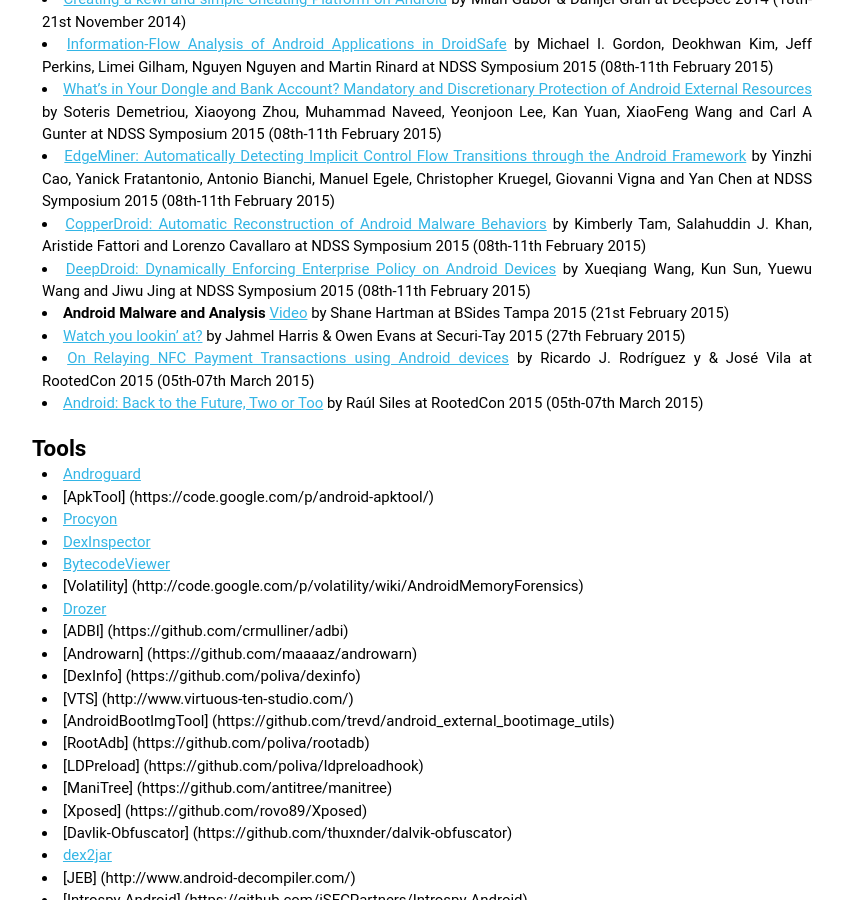
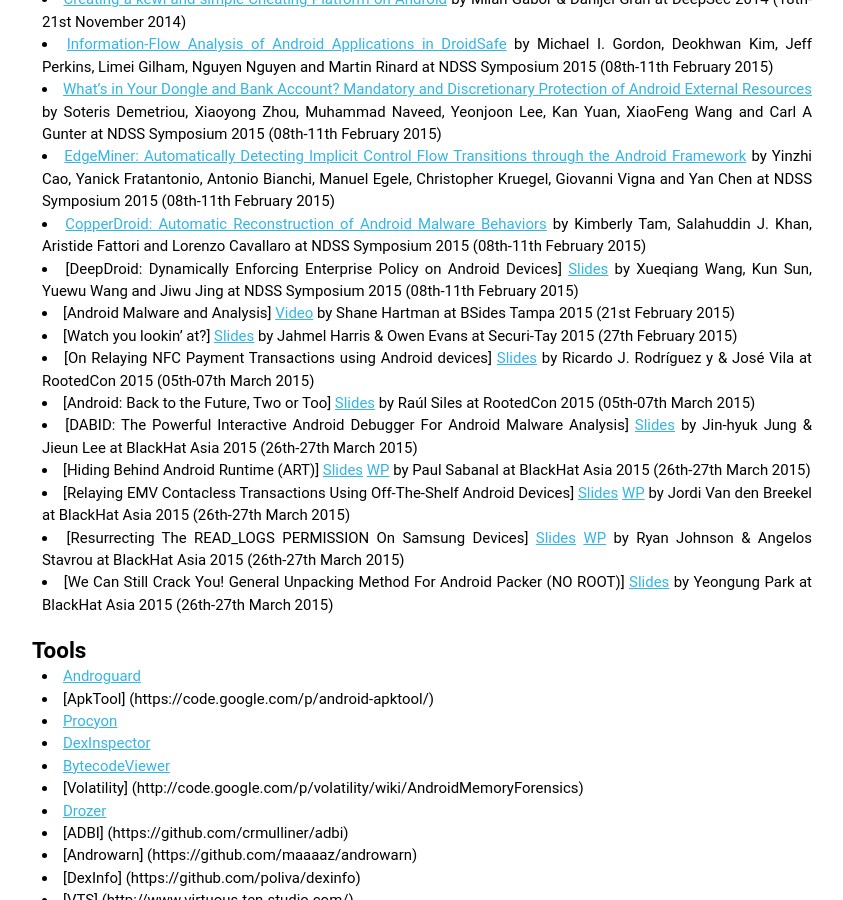
Before and after one commit to droidsec/droidsec.github.io, a Jekyll site: the page built from wiki/index.md, in a window 1280 px wide and 900 px high, scrolled down 6287 px. Shown: the whole window, without its empty margins (218-1061 px from the left). Built offline with Jekyll 4.4.1, drawn with Linux system fonts in a browser that asks for light colours; Markdown is read by kramdown in place of the engine named in the settings.

Commit message:
Update index.md

```diff
--- a/wiki/index.md
+++ b/wiki/index.md
@@ -194,11 +194,16 @@
 Muhammad Naveed, Yeonjoon Lee, Kan Yuan, XiaoFeng Wang and Carl A Gunter at NDSS Symposium 2015 (08th-11th February 2015)
 * [EdgeMiner: Automatically Detecting Implicit Control Flow Transitions through the Android Framework](http://www.internetsociety.org/sites/default/files/02_3_2.pdf) by Yinzhi Cao, Yanick Fratantonio, Antonio Bianchi, Manuel Egele, Christopher Kruegel, Giovanni Vigna and Yan Chen at NDSS Symposium 2015 (08th-11th February 2015)
 * [CopperDroid: Automatic Reconstruction of Android Malware Behaviors](http://www.internetsociety.org/sites/default/files/02_4_1.pdf) by Kimberly Tam, Salahuddin J. Khan, Aristide Fattori and Lorenzo Cavallaro at NDSS Symposium 2015 (08th-11th February 2015)
-* [DeepDroid: Dynamically Enforcing Enterprise Policy on Android Devices](http://www.internetsociety.org/sites/default/files/02_5_1.pdf) by Xueqiang Wang, Kun Sun, Yuewu Wang and Jiwu Jing at NDSS Symposium 2015 (08th-11th February 2015)
-* **Android Malware and Analysis** [Video](https://www.youtube.com/watch?v=jbyqdQ14ZHw) by Shane Hartman at BSides Tampa 2015 (21st February 2015)
-* [Watch you lookin’ at?](https://labs.mwrinfosecurity.com/system/assets/886/original/WatchYouLookinAt_SecuriTay2015_presentation_web.pdf) by Jahmel Harris & Owen Evans at Securi-Tay 2015 (27th February 2015)
-* [On Relaying NFC Payment Transactions using Android devices](http://www.slideshare.net/cgvwzq/on-relaying-nfc-payment-transactions-using-android-devices) by Ricardo J. Rodríguez y & José Vila at RootedCon 2015 (05th-07th March 2015)
-* [Android: Back to the Future, Two or Too](http://www.dinosec.com/docs/Android-Back_to_the_Future_Too_Rooted2015_RaulSiles-DinoSec_v1.0.pdf) by Raúl Siles at RootedCon 2015 (05th-07th March 2015)
+* [DeepDroid: Dynamically Enforcing Enterprise Policy on Android Devices] [Slides](http://www.internetsociety.org/sites/default/files/02_5_1.pdf) by Xueqiang Wang, Kun Sun, Yuewu Wang and Jiwu Jing at NDSS Symposium 2015 (08th-11th February 2015)
+* [Android Malware and Analysis] [Video](https://www.youtube.com/watch?v=jbyqdQ14ZHw) by Shane Hartman at BSides Tampa 2015 (21st February 2015)
+* [Watch you lookin’ at?] [Slides](https://labs.mwrinfosecurity.com/system/assets/886/original/WatchYouLookinAt_SecuriTay2015_presentation_web.pdf) by Jahmel Harris & Owen Evans at Securi-Tay 2015 (27th February 2015)
+* [On Relaying NFC Payment Transactions using Android devices] [Slides](http://www.slideshare.net/cgvwzq/on-relaying-nfc-payment-transactions-using-android-devices) by Ricardo J. Rodríguez y & José Vila at RootedCon 2015 (05th-07th March 2015)
+* [Android: Back to the Future, Two or Too] [Slides](http://www.dinosec.com/docs/Android-Back_to_the_Future_Too_Rooted2015_RaulSiles-DinoSec_v1.0.pdf) by Raúl Siles at RootedCon 2015 (05th-07th March 2015)
+* [DABID: The Powerful Interactive Android Debugger For Android Malware Analysis] [Slides](https://www.blackhat.com/docs/asia-15/materials/asia-15-Jung-DABiD-The-Powerful-Interactive-Android-Debugger-For-Android-Malware-Analysis.pdf) by Jin-hyuk Jung &  Jieun Lee at BlackHat Asia 2015 (26th-27th March 2015)
+* [Hiding Behind Android Runtime (ART)] [Slides](https://www.blackhat.com/docs/asia-15/materials/asia-15-Sabanal-Hiding-Behind-ART.pdf) [WP](https://www.blackhat.com/docs/asia-15/materials/asia-15-Sabanal-Hiding-Behind-ART-wp.pdf) by Paul Sabanal at BlackHat Asia 2015 (26th-27th March 2015)
+* [Relaying EMV Contacless Transactions Using Off-The-Shelf Android Devices] [Slides](https://www.blackhat.com/docs/asia-15/materials/asia-15-VandenBreekel-Relaying-EMV-Contactless-Transactions-Using-Off-The-Shelf-Android-Devices.pdf) [WP](https://www.blackhat.com/docs/asia-15/materials/asia-15-VandenBreekel-Relaying-EMV-Contactless-Transactions-Using-Off-The-Shelf-Android-Devices-wp.pdf) by Jordi Van den Breekel at BlackHat Asia 2015 (26th-27th March 2015)
+* [Resurrecting The READ_LOGS PERMISSION On Samsung Devices] [Slides](https://www.blackhat.com/docs/asia-15/materials/asia-15-Johnson-Resurrecting-The-READ-LOGS-Permission-On-Samsung-Devices.pdf) [WP](https://www.blackhat.com/docs/asia-15/materials/asia-15-Johnson-Resurrecting-The-READ-LOGS-Permission-On-Samsung-Devices-wp.pdf) by Ryan Johnson &  Angelos Stavrou at BlackHat Asia 2015 (26th-27th March 2015)
+* [We Can Still Crack You! General Unpacking Method For Android Packer (NO ROOT)] [Slides](https://www.blackhat.com/docs/asia-15/materials/asia-15-Park-We-Can-Still-Crack-You-General-Unpacking-Method-For-Android-Packer-No-Root.pdf) by Yeongung Park at BlackHat Asia 2015 (26th-27th March 2015)
 
 ## Tools
 
```
